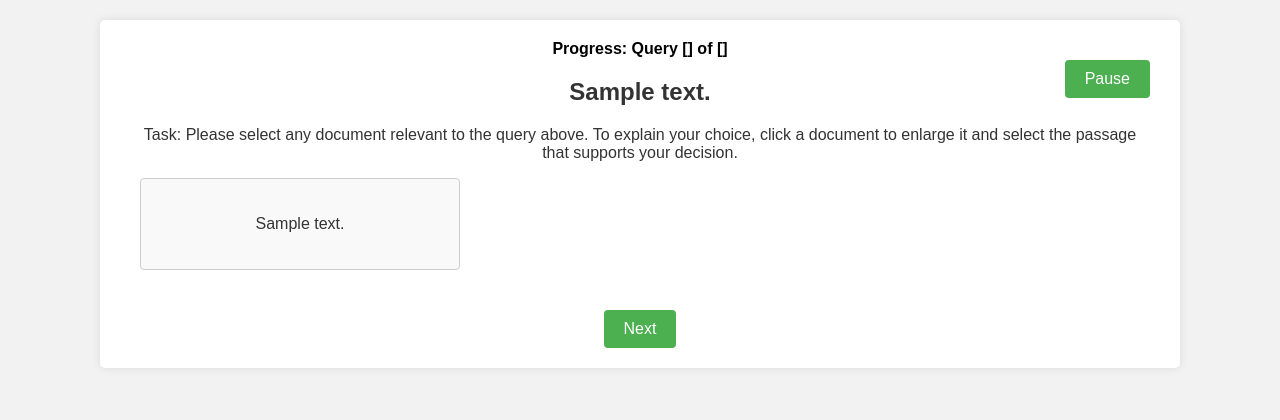
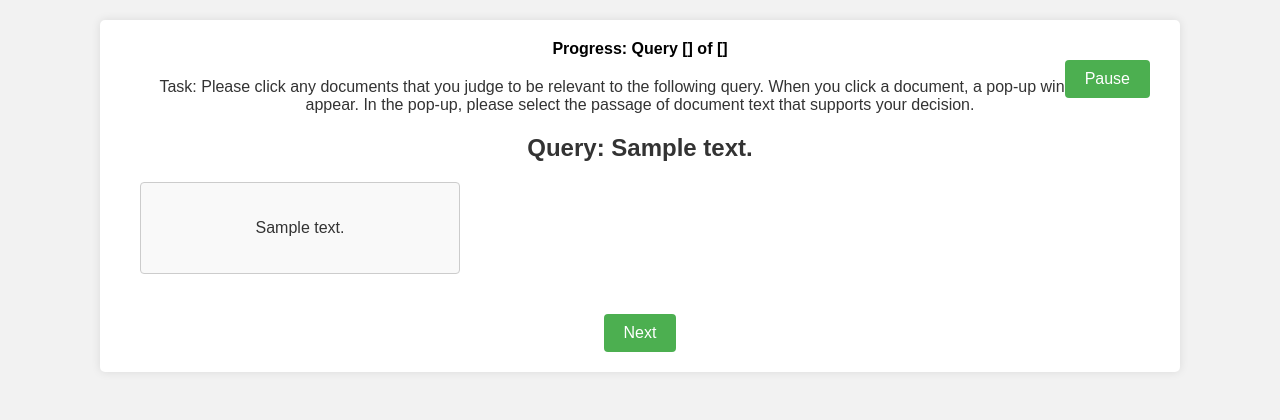
Before and after one commit to LIANGZEYAN/IR_UserCaseStudy.github.io, a Flask app: template templates/query.html in a window 1280 px wide. Shown: the top 420 px of the page. Run offline with Flask 2, Linux system fonts and the light colour scheme; the template is opened without the code that fills it: most values are stand-ins (such as "Sample title", 1, 10 or a date in 2020).

Commit message:
Update query.html

```diff
--- a/templates/query.html
+++ b/templates/query.html
@@ -166,8 +166,9 @@
   <div class="container">
     <button class="pause-btn" onclick="pauseSurvey()">Pause</button>
     <div class="progress">Progress: Query {{ query_position }} of {{ total_queries }}</div>
-    <h2>{{ query_content }}</h2>
-    <p>Task: Please select any document relevant to the query above. To explain your choice, click a document to enlarge it and select the passage that supports your decision.</p>
+
+    <p>Task: Please click any documents that you judge to be relevant to the following query. When you click a document, a pop-up window will appear. In the pop-up, please select the passage of document text that supports your decision.</p>
+    <h2>Query: {{ query_content }}</h2>
 
     <!-- 文档网格 -->
     <div class="grid-container">
```
